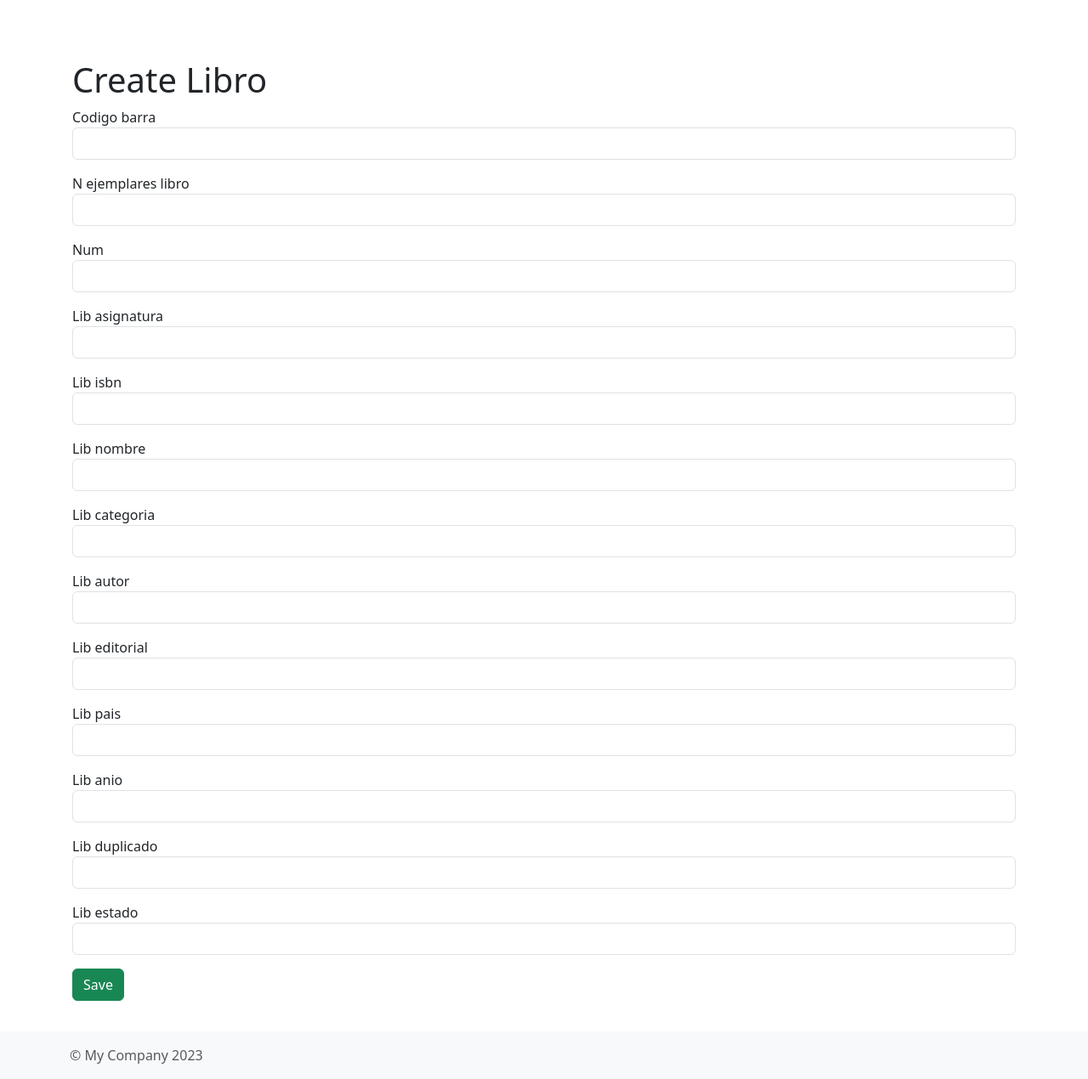
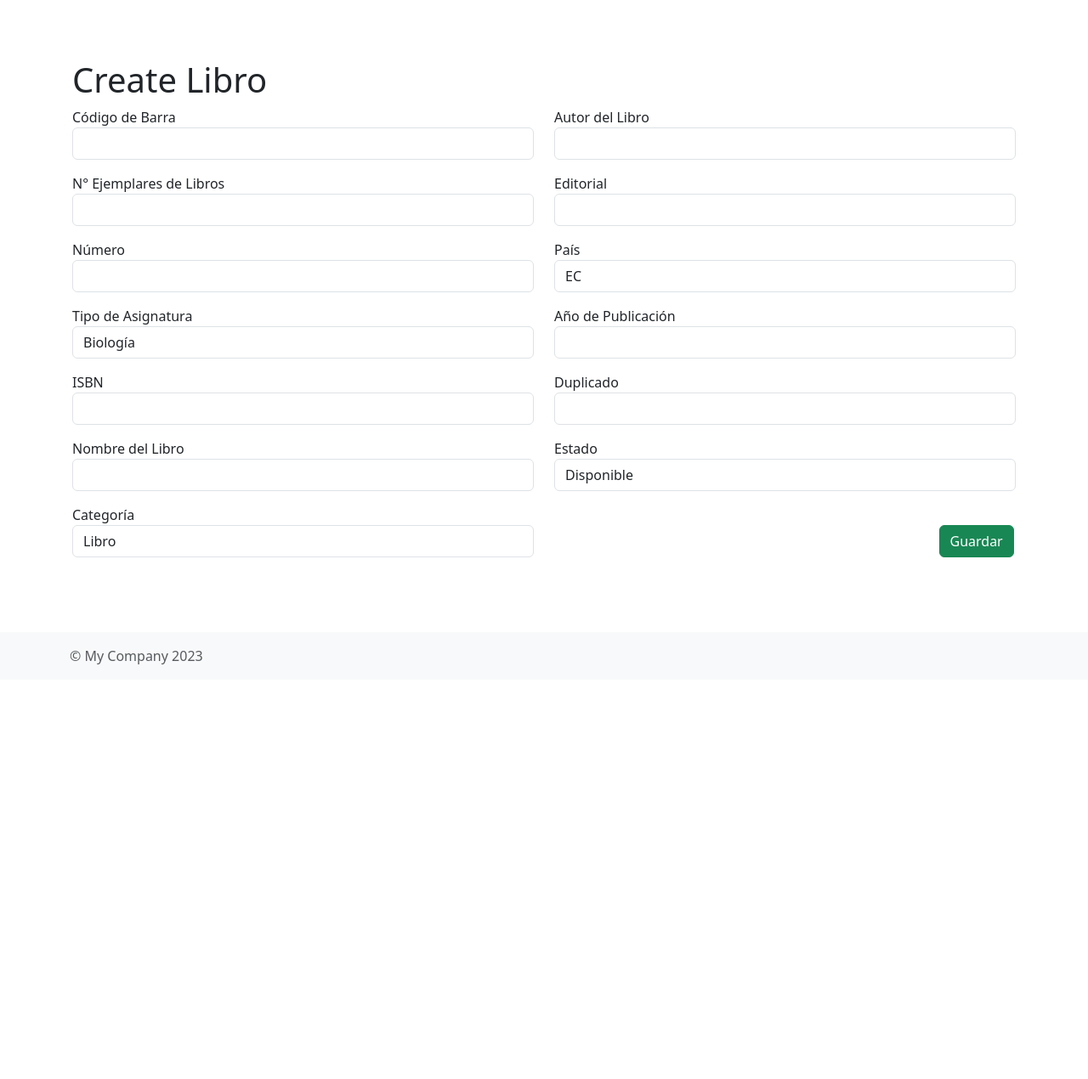
Before and after one commit to alfr0718/biblioteca, a Yii app: template views/libro/create.php in a window 1280 px wide. Shown: the whole page at 85% size. After the commit the page ends 782 px from the top, so only its background shows below. Run offline with PHP 8.4 and a stand-in for Yii, Linux system fonts and the light colour scheme; the template is opened without the code that fills it, so the values that code supplies are empty; form fields are guessed from the names that the template uses; some libraries are stand-ins or nearby versions.

Commit message:
Actualizacion datos

```diff
--- a/views/libro/_form.php
+++ b/views/libro/_form.php
@@ -2,46 +2,69 @@
 
 use yii\helpers\Html;
 use yii\widgets\ActiveForm;
-
 /** @var yii\web\View $this */
 /** @var app\models\Libro $model */
 /** @var yii\widgets\ActiveForm $form */
 ?>
 
-<div class="libro-form">
 
-    <?php $form = ActiveForm::begin(); ?>
 
-    <?= $form->field($model, 'codigo_barra')->textInput(['maxlength' => true]) ?>
+<div class="row">
+    <div class="col-md-6">
+        <?php $form = ActiveForm::begin(); ?>
 
-    <?= $form->field($model, 'n_ejemplares_libro')->textInput() ?>
+        <?= $form->field($model, 'codigo_barra')->label('Código de Barra')->textInput() ?>
 
-    <?= $form->field($model, 'num')->textInput() ?>
+        <?= $form->field($model, 'n_ejemplares_libro')->label('N° Ejemplares de Libros')->textInput() ?>
 
-    <?= $form->field($model, 'lib_asignatura')->textInput(['maxlength' => true]) ?>
+        <?= $form->field($model, 'num')->label('Número')->textInput() ?>
 
-    <?= $form->field($model, 'lib_isbn')->textInput(['maxlength' => true]) ?>
+        <?= $form->field($model, 'lib_asignatura')->label('Tipo de Asignatura')->dropDownList([
+            'Biología' => 'Biología',
+            'Bioquímica' => 'Bioquímica',
+            'Economía' => 'Deporte',
+            'Educación Física' => 'Educación Física',
+            'Deporte' => 'Deporte',
+            'Matemática' => 'Matemática',
+            'Mecánica' => 'Mecánica',
+            'Medio Ambiente' => 'Medio Ambiente',
+        ], ['prompt' => 'Selecciona una asignatura']) ?>
 
-    <?= $form->field($model, 'lib_nombre')->textInput(['maxlength' => true]) ?>
+        <?= $form->field($model, 'lib_isbn')->label('ISBN')->textInput() ?>
+        <?= $form->field($model, 'lib_nombre')->label('Nombre del Libro')->textInput() ?>
 
-    <?= $form->field($model, 'lib_categoria')->textInput(['maxlength' => true]) ?>
+        <?= $form->field($model, 'lib_categoria')->label('Categoría')->dropDownList([
+            'Libro' => 'Libro',
+            'Diccionario' => 'Diccionario',
+            'Revista' => 'Revista',
+        ], ['prompt' => 'Selecciona una categoria']) ?>
 
-    <?= $form->field($model, 'lib_autor')->textInput(['maxlength' => true]) ?>
+        </div>
+    <div class="col-md-6">
+        <?= $form->field($model, 'lib_autor')->label('Autor del Libro')->textInput() ?>
 
-    <?= $form->field($model, 'lib_editorial')->textInput(['maxlength' => true]) ?>
+        <?= $form->field($model, 'lib_editorial')->label('Editorial')->textInput() ?>
 
-    <?= $form->field($model, 'lib_pais')->textInput(['maxlength' => true]) ?>
+        <?= $form->field($model, 'lib_pais')->label('País')->dropDownList([
+            'EC' => 'EC',
+            'CO' => 'CO',
+            'ES' => 'ES',
+        ], ['prompt' => 'Selecciona un Pais']) ?>
 
-    <?= $form->field($model, 'lib_anio')->textInput() ?>
+        <?= $form->field($model, 'lib_anio')->label('Año de Publicación')->textInput()->input('date') ?>
 
-    <?= $form->field($model, 'lib_duplicado')->textInput(['maxlength' => true]) ?>
+        <?= $form->field($model, 'lib_duplicado')->label('Duplicado')->input('number') ?>
 
-    <?= $form->field($model, 'lib_estado')->textInput(['maxlength' => true]) ?>
+        <?= $form->field($model, 'lib_estado')->label('Estado')->dropDownList([
+            'Disponible' => 'Disponible',
+            'Prestado' => 'Prestado',
+        ], ['prompt' => 'Selecciona un estado']) ?>
 
-    <div class="form-group">
-        <?= Html::submitButton('Save', ['class' => 'btn btn-success']) ?>
+        <br>
+        <div class="col-md-2 float-end">
+            <?= Html::submitButton('Guardar', ['class' => 'btn btn-success']) ?>
+        </div>
+
+        <?php ActiveForm::end(); ?>
     </div>
-
-    <?php ActiveForm::end(); ?>
-
 </div>
```
Also changed, not shown: views/site/login.php (+28 -22 lines).
